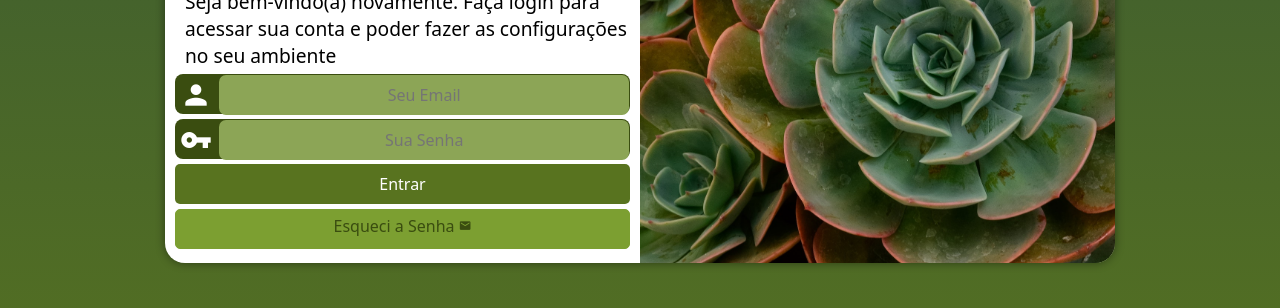
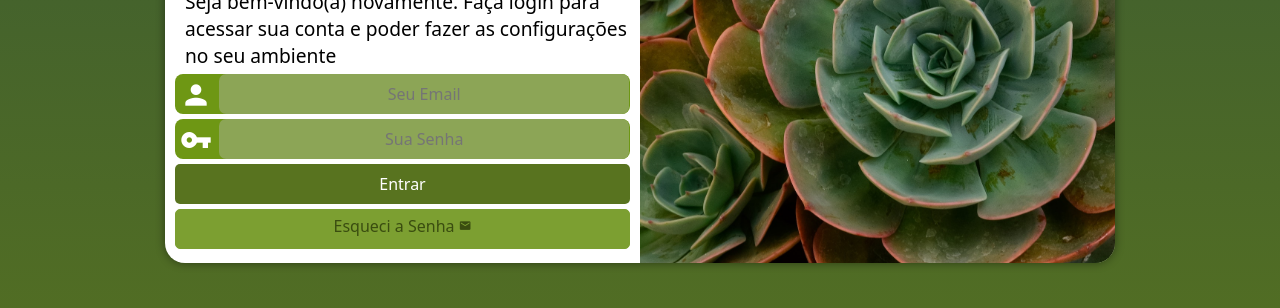
Before and after one commit to ThamirisAlbuquerque/projeto-login, a plain HTML site: page index.html in a window 1280 px wide. Shown: the part 306-614 px from the top of the page. Drawn offline with Linux system fonts and the light colour scheme.

Commit message:
correção

```diff
--- a/estilos/media-queries.css
+++ b/estilos/media-queries.css
@@ -124,7 +124,7 @@
     div.campo>input{
         width: 410px;
         border-radius: 7px;
-        transform: translateY(-10px);
+        transform: translateY(-11px);
     }
 
 
--- a/estilos/style.css
+++ b/estilos/style.css
@@ -65,7 +65,7 @@ div#formulario> p{
 }
 
 form> div.campo{
-    background-color: #3a4d10;
+    background-color: #6e9714;
     display: block;
     width: 100%;
     height: 40px;
@@ -86,11 +86,11 @@ div.campo> i{
 div.campo>input{
     background-color: #8ca556;
     font-size: 1em;
-    width:calc(100% -44px);
+    width: 183px;
     height: 100%;
     border-radius: 8px;
     padding: 4px;
-    transform: translate(22%, -105%);
+    transform: translate(1%, -27%);
 }
 
 div.campo>input:focus-within{
```
